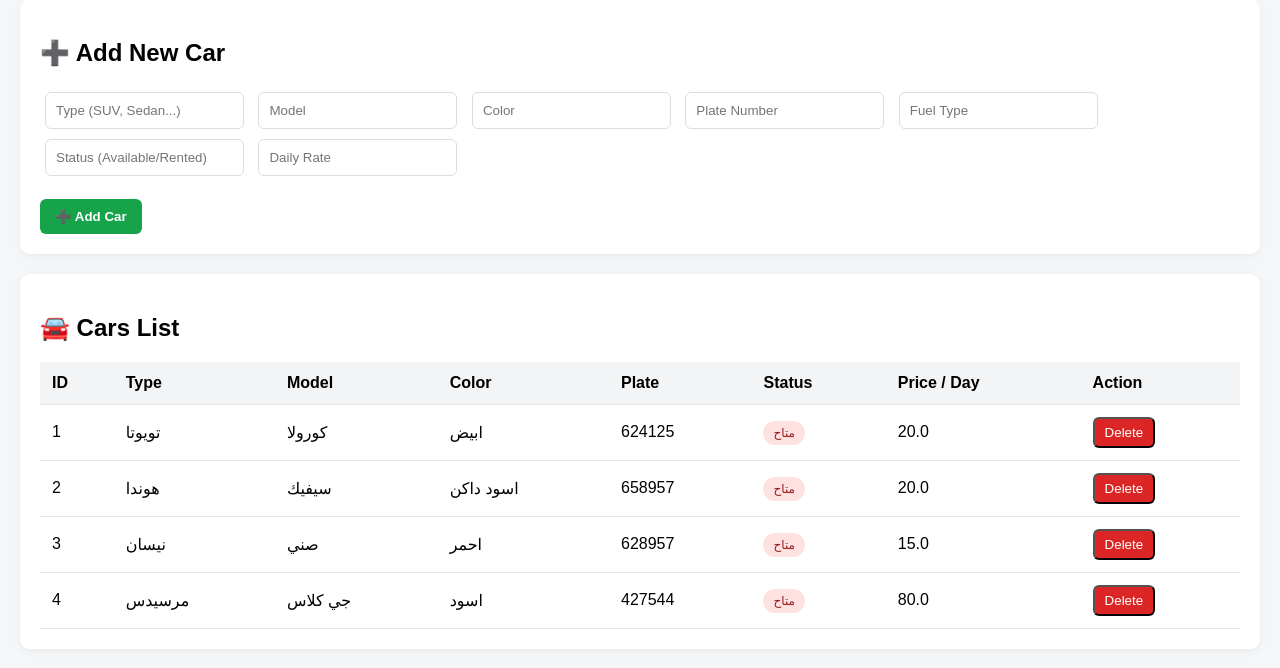
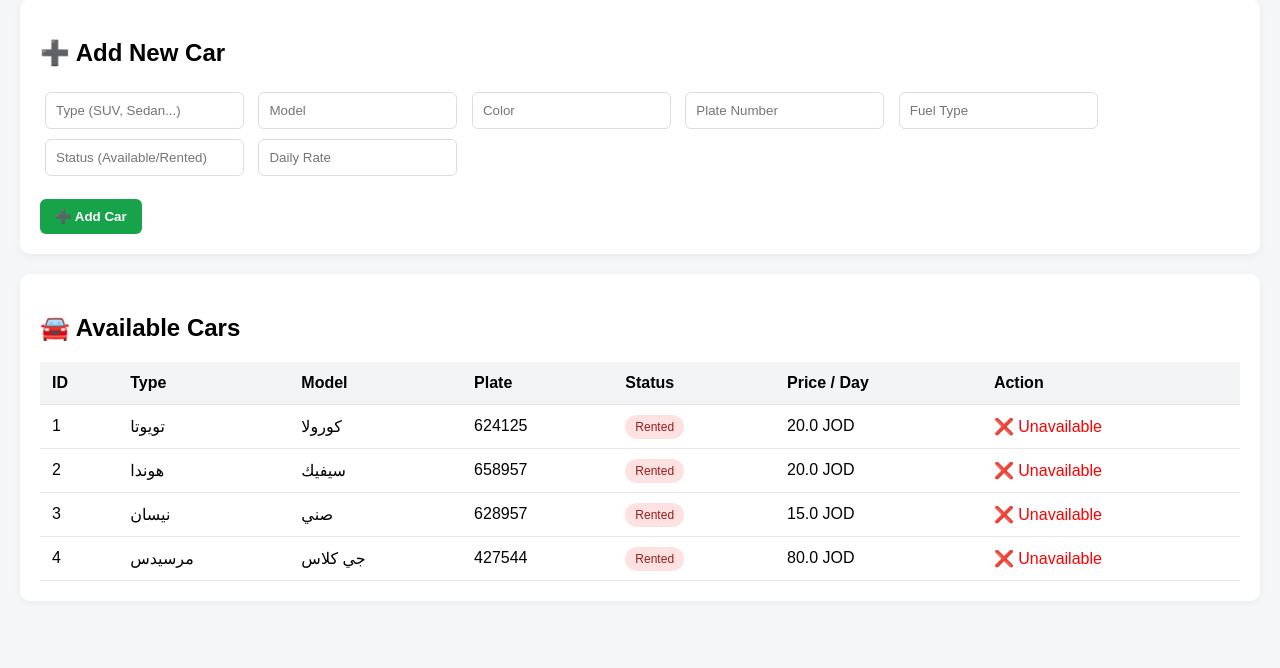
Before and after one commit to bkawash-ops/car-rental, a Flask app: page / in a window 1280 px wide. Shown: the part 77-745 px from the top of the page. Run offline with Flask 3, Linux system fonts and the light colour scheme; data comes from the database, SQL or seed files in the repository.

Commit message:
Update index.html

```diff
--- a/templates/index.html
+++ b/templates/index.html
@@ -142,16 +142,15 @@
         </form>
     </div>
 
-    <!-- CARS LIST -->
+<!-- CARS LIST (Seller View) -->
 <div class="card">
-        <h2>🚘 Cars List</h2>
+    <h2>🚘 Available Cars</h2>
 
     <table>
         <tr>
             <th>ID</th>
             <th>Type</th>
             <th>Model</th>
-                <th>Color</th>
             <th>Plate</th>
             <th>Status</th>
             <th>Price / Day</th>
@@ -160,28 +159,30 @@
 
         {% for car in cars %}
         <tr>
+
             <td>{{ car.id }}</td>
             <td>{{ car.type }}</td>
             <td>{{ car.model }}</td>
-                <td>{{ car.color }}</td>
             <td>{{ car.plate }}</td>
 
             <td>
-                    {% if car.status == "Available" %}
-                        <span class="badge available">{{ car.status }}</span>
+                {% if car.status|lower == "available" %}
+                    <span class="badge available">Available</span>
                 {% else %}
-                        <span class="badge rented">{{ car.status }}</span>
+                    <span class="badge rented">Rented</span>
                 {% endif %}
             </td>
 
-                <td>{{ car.daily_rate }}</td>
+            <td>{{ car.daily_rate }} JOD</td>
 
             <td>
-                    <a href="/delete/{{ car.id }}"
-                       onclick="return confirm('Are you sure you want to delete this car?')">
-                        <button class="btn-delete">Delete</button>
-                    </a>
+                {% if car.status|lower == "available" %}
+                    <span style="color:green;">✔ Can Rent</span>
+                {% else %}
+                    <span style="color:red;">❌ Unavailable</span>
+                {% endif %}
             </td>
+
         </tr>
         {% endfor %}
 
```
Lines whose indentation alone changed are shown as unchanged.
